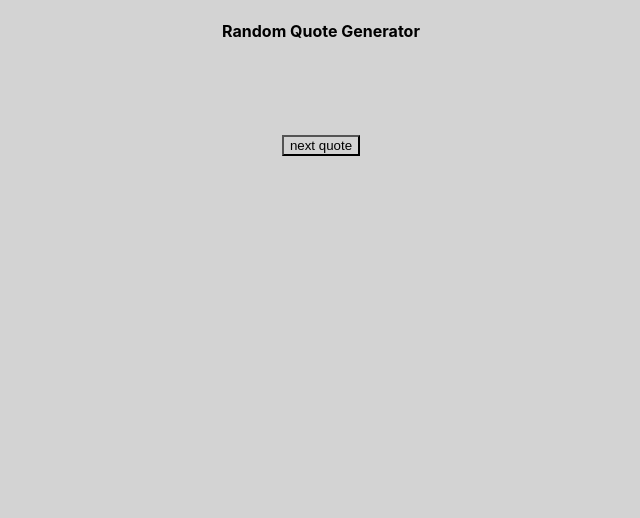
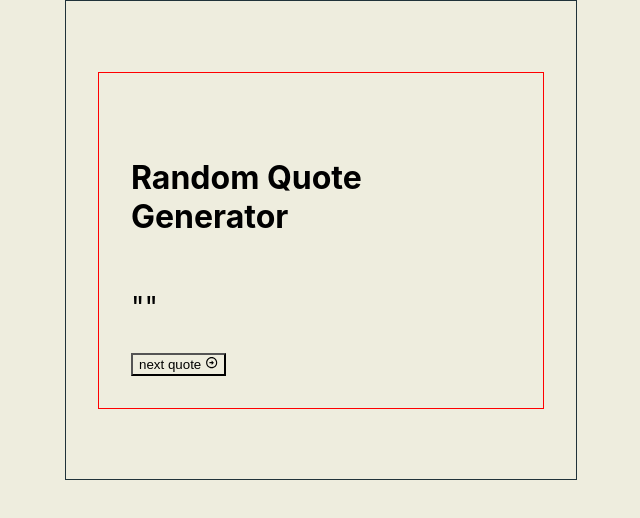
Before and after one commit to Jscorz/QuoteGenerator, a React (Create React App) app: page / in a window 1280 px wide. Shown: the top 518 px of the page, without its empty margins (319-959 px from the left). Built offline with nearby package versions, Linux system fonts and the light colour scheme; no server answers.

Commit message:
installed react icons and started basic styling of card element

```diff
--- a/package.json
+++ b/package.json
@@ -8,6 +8,7 @@
     "@testing-library/user-event": "^13.5.0",
     "react": "^17.0.2",
     "react-dom": "^17.0.2",
+    "react-icons": "^4.3.1",
     "react-scripts": "5.0.0",
     "styled-components": "^5.3.5",
     "web-vitals": "^2.1.4"
--- a/src/App.css
+++ b/src/App.css
@@ -1,4 +1,4 @@
 * {
   box-sizing: border-box;
-  background-color: lightgrey;
+  background-color: #eeedde;
 }
--- a/src/Components/Quote.js
+++ b/src/Components/Quote.js
@@ -1,12 +1,16 @@
 import React, { useState, useContext, useEffect } from 'react';
 import styled from 'styled-components';
-// import { useGlobalContext } from '../Context/context';
+import { BiRightArrowCircle } from 'react-icons/bi';
 
 const url = 'https://api.quotable.io/random';
 
 const Quote = () => {
   const [loading, setLoading] = useState(true);
   const [quote, setQuote] = useState([]);
+
+  const handleSubmit = () => {
+    fetchQuotes();
+  };
 
   const fetchQuotes = async () => {
     setLoading(true);
@@ -34,12 +38,21 @@ const Quote = () => {
   return (
     <Wrapper>
       <section>
-        <h1>Random Quote Generator</h1>
-        <h2>{quote.author}</h2>
-        <p>{quote.content}</p>
-        <div className='btn-container'>
-          <button type='button'>next quote</button>
-        </div>
+        <article className='card'>
+          <div className='card_container'>
+            <h1>Random Quote Generator</h1>
+            <h2>{quote.author}</h2>
+            <p>"{quote.content}"</p>
+            <div className='btn-container'>
+              <button type='button' onClick={handleSubmit}>
+                next quote{' '}
+                <span>
+                  <BiRightArrowCircle />
+                </span>
+              </button>
+            </div>
+          </div>
+        </article>
       </section>
     </Wrapper>
   );
@@ -49,12 +62,43 @@ export default Quote;
 
 const Wrapper = styled.section`
   section {
-    background-color: lightgrey;
+    background-color: #eeedde;
+
     min-width: 90%;
     min-height: 110vh;
 
     display: flex;
+    justify-content: center;
+    align-items: start;
+  }
+
+  .card {
+    width: 40%;
+    min-height: 60vh;
+    padding: 2rem;
+
+    display: flex;
+
+    justify-content: center;
+    align-items: space-between;
     flex-direction: column;
-    align-items: center;
+    border: 1px solid #203239;
+    &_container {
+      min-width: 100%;
+      border: 1px solid red;
+      padding: 2rem;
+    }
+  }
+
+  h1 {
+    font-size: 2rem;
+  }
+
+  h2 {
+    font-size: 1.8rem;
+  }
+
+  p {
+    font-size: 1.8rem;
   }
 `;
```
Also changed, not shown: 1 other file (tests, documents, lock files or other folders).
